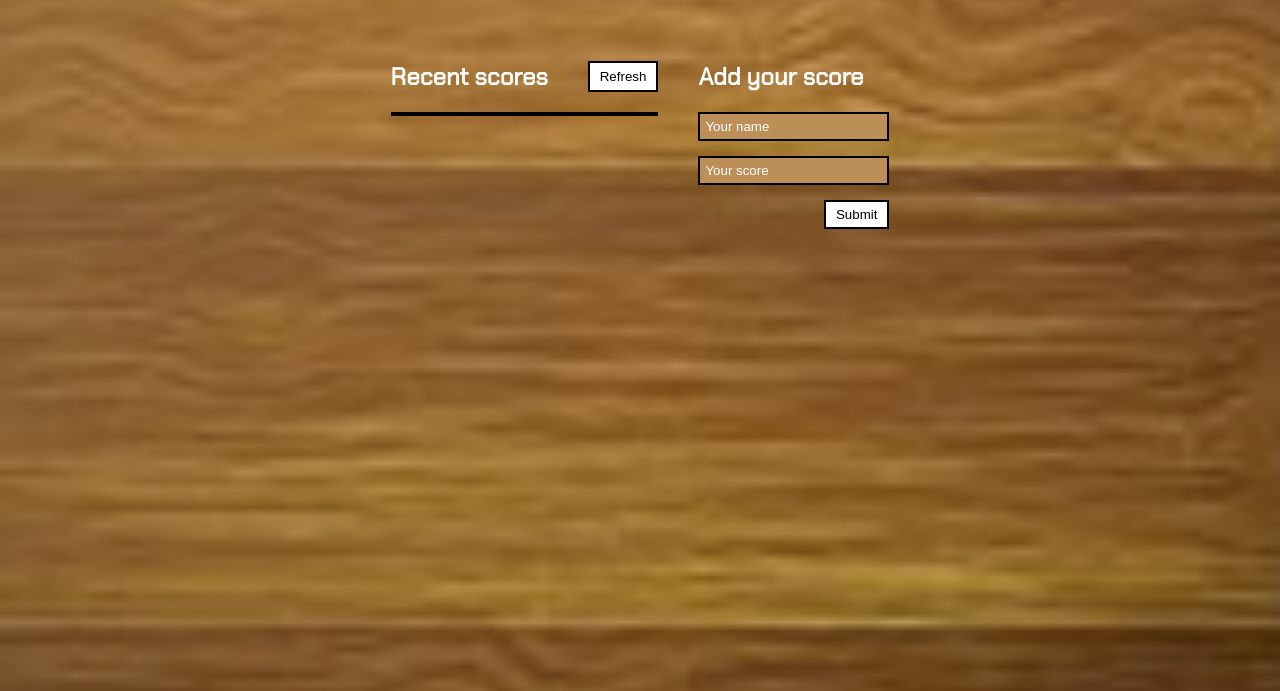
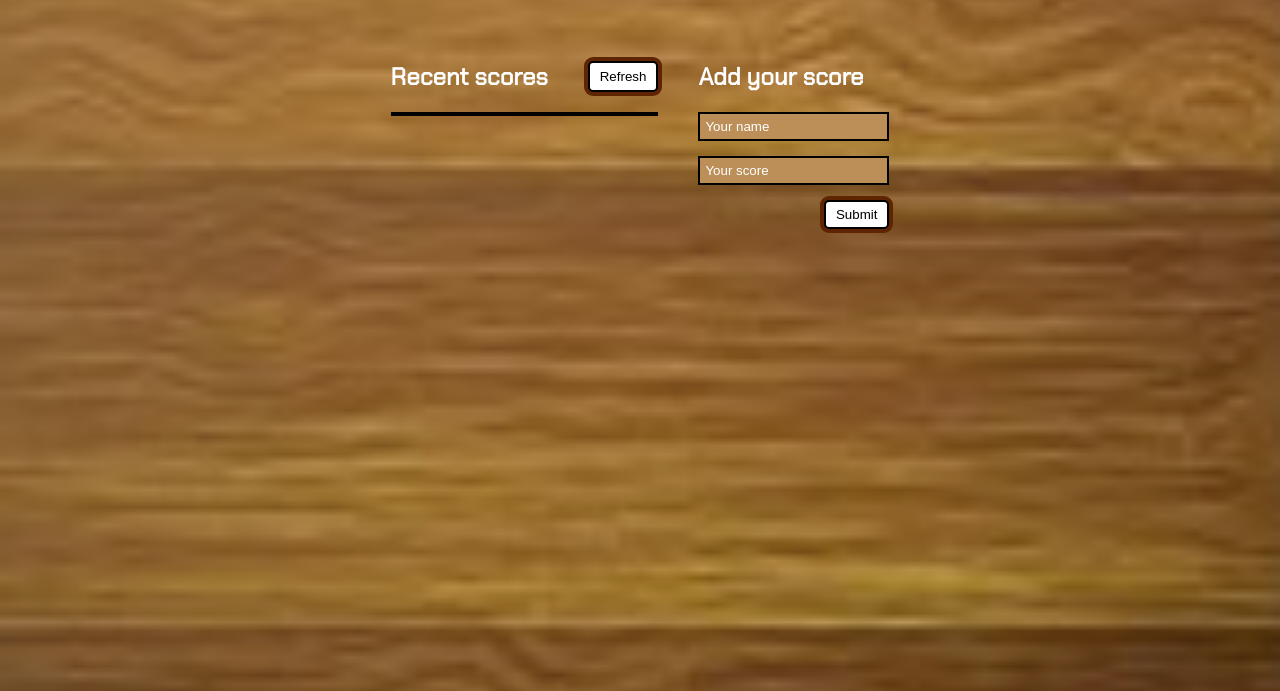
Before and after one commit to Enoisong/Leaderboard, a website built with webpack: page src/index.html in a window 1280 px wide. Shown: the part 109-800 px from the top of the page. Built offline with nearby package versions, Linux system fonts and the light colour scheme; no server answers.

Commit message:
edit style

```diff
--- a/src/modules/renderScores.js
+++ b/src/modules/renderScores.js
@@ -9,7 +9,7 @@ const renderScores = (list) => {
 
   list
     .sort((a, b) => b.score - a.score)
-    .forEach((score,index) => {
+    .forEach((score, index) => {
       const topScores = index < 3 ? '<i class="fas fa-crown"></i' : '';
       container.innerHTML += `<li><span>${score.user} : ${score.score}</span> ${topScores}</li>`;
     });
--- a/src/style.css
+++ b/src/style.css
@@ -11,8 +11,8 @@
 body {
   color: #fff;
   background-image:
-  linear-gradient(to right bottom,  #be915a9c, #ffffff09),
-  url("./assets/main.jpg");
+    linear-gradient(to right bottom, #be915a9c, #ffffff09),
+    url("./assets/main.jpg");
   background-repeat: no-repeat;
   background-position: center;
   background-size: cover;
@@ -92,11 +92,17 @@ button {
   padding: 5px 10px;
   cursor: pointer;
   background-color: #fff;
+  -webkit-border-radius: 5px;
+  border-radius: 5px;
+  box-shadow: 0 0 0 4px #5f2402;
+  transition: 0.7s;
+  outline-color: transparent;
+  outline-style: solid;
 }
 
 button:hover {
   transform: scale(1.07);
-  background-color: #be915aee;
+  background-color: #eb4f12;
 }
 
 button:active {
```
Also changed, not shown: src/index.html (+0 -2 lines).
